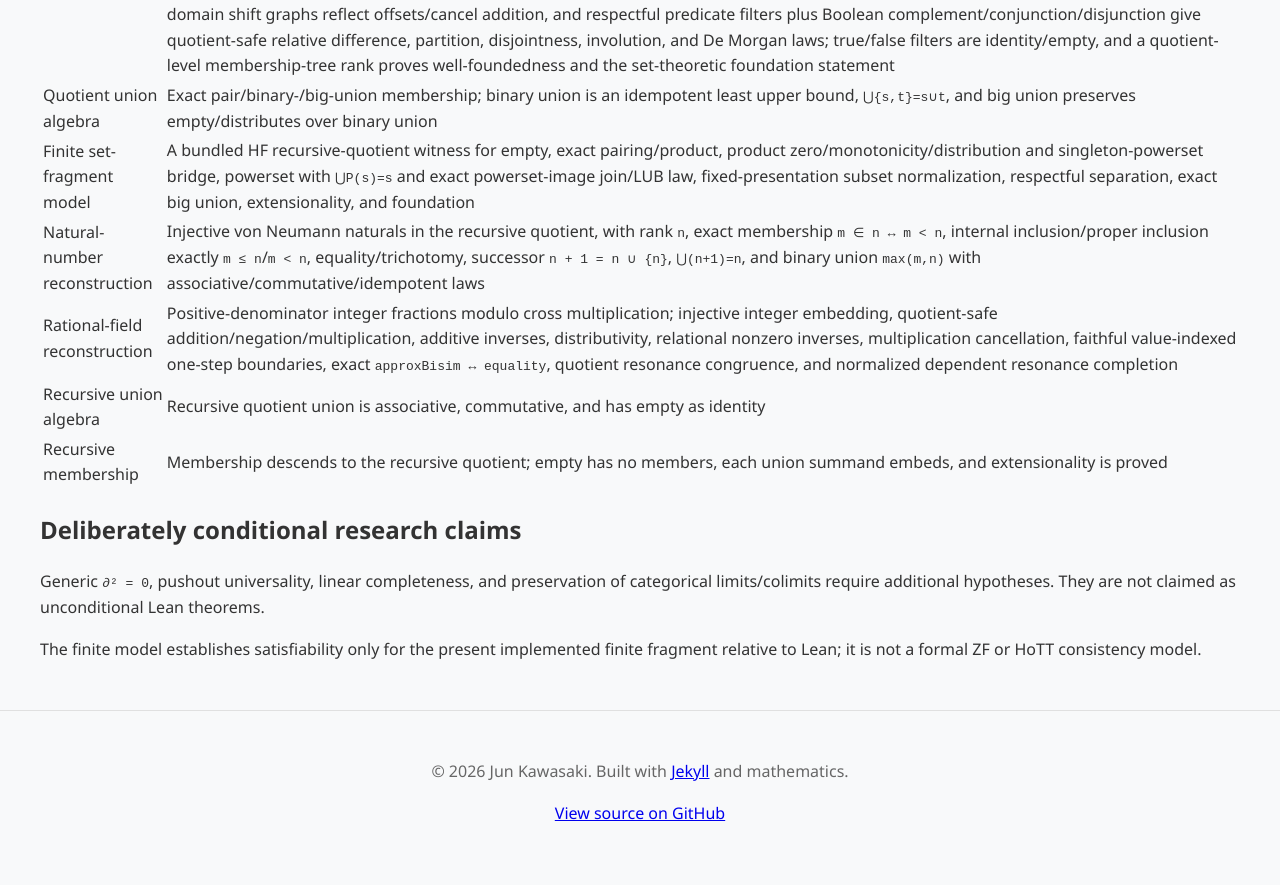
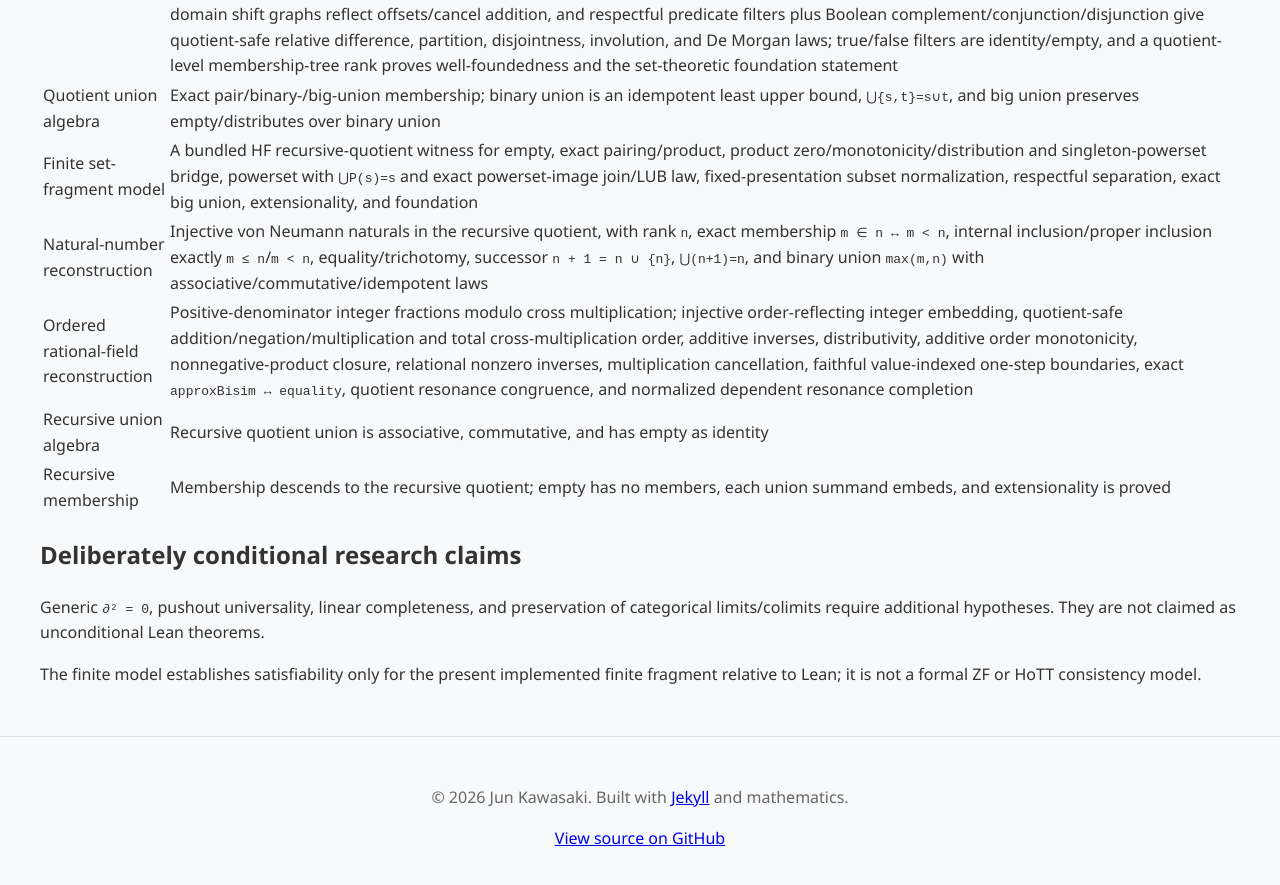
Before and after one commit to com-junkawasaki/inc, a Jekyll site: the page built from docs/verification.md, in a window 1280 px wide and 900 px high, scrolled down 2013 px. Shown: the top 885 px of the window. Built offline with Jekyll 4.4.1, drawn with Linux system fonts in a browser that asks for light colours.

Commit message:
feat(inc): order rational field resonance

```diff
--- a/docs/verification.md
+++ b/docs/verification.md
@@ -37,7 +37,7 @@ the triangle example.
 | Quotient union algebra | Exact pair/binary-/big-union membership; binary union is an idempotent least upper bound, `⋃{s,t}=s∪t`, and big union preserves empty/distributes over binary union |
 | Finite set-fragment model | A bundled HF recursive-quotient witness for empty, exact pairing/product, product zero/monotonicity/distribution and singleton-powerset bridge, powerset with `⋃P(s)=s` and exact powerset-image join/LUB law, fixed-presentation subset normalization, respectful separation, exact big union, extensionality, and foundation |
 | Natural-number reconstruction | Injective von Neumann naturals in the recursive quotient, with rank `n`, exact membership `m ∈ n ↔ m < n`, internal inclusion/proper inclusion exactly `m ≤ n`/`m < n`, equality/trichotomy, successor `n + 1 = n ∪ {n}`, `⋃(n+1)=n`, and binary union `max(m,n)` with associative/commutative/idempotent laws |
-| Rational-field reconstruction | Positive-denominator integer fractions modulo cross multiplication; injective integer embedding, quotient-safe addition/negation/multiplication, additive inverses, distributivity, relational nonzero inverses, multiplication cancellation, faithful value-indexed one-step boundaries, exact `approxBisim ↔ equality`, quotient resonance congruence, and normalized dependent resonance completion |
+| Ordered rational-field reconstruction | Positive-denominator integer fractions modulo cross multiplication; injective order-reflecting integer embedding, quotient-safe addition/negation/multiplication and total cross-multiplication order, additive inverses, distributivity, additive order monotonicity, nonnegative-product closure, relational nonzero inverses, multiplication cancellation, faithful value-indexed one-step boundaries, exact `approxBisim ↔ equality`, quotient resonance congruence, and normalized dependent resonance completion |
 | Recursive union algebra | Recursive quotient union is associative, commutative, and has empty as identity |
 | Recursive membership | Membership descends to the recursive quotient; empty has no members, each union summand embeds, and extensionality is proved |
 
```
Also changed, not shown: docs/adr/2607121930-resonance-as-central-primitive.md (+5 -0 lines), docs/proofs/README.md (+1 -1 lines), docs/status.md (+5 -1 lines), README.md, 2 other files.
